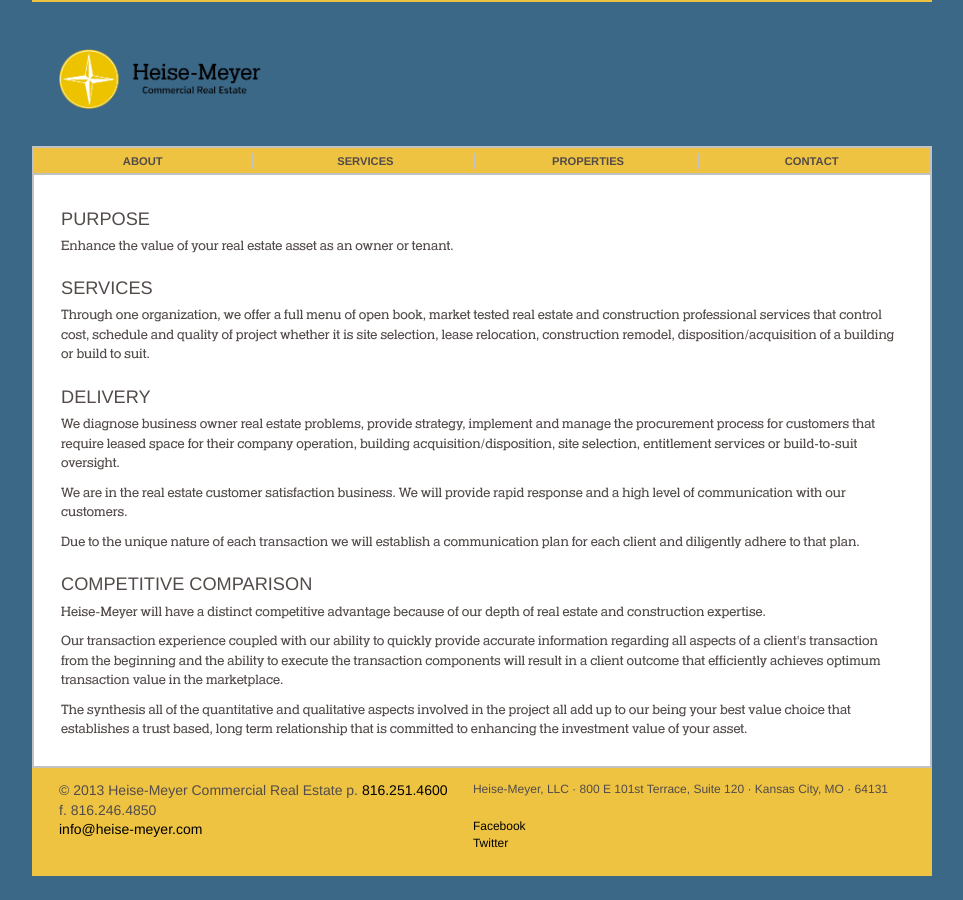
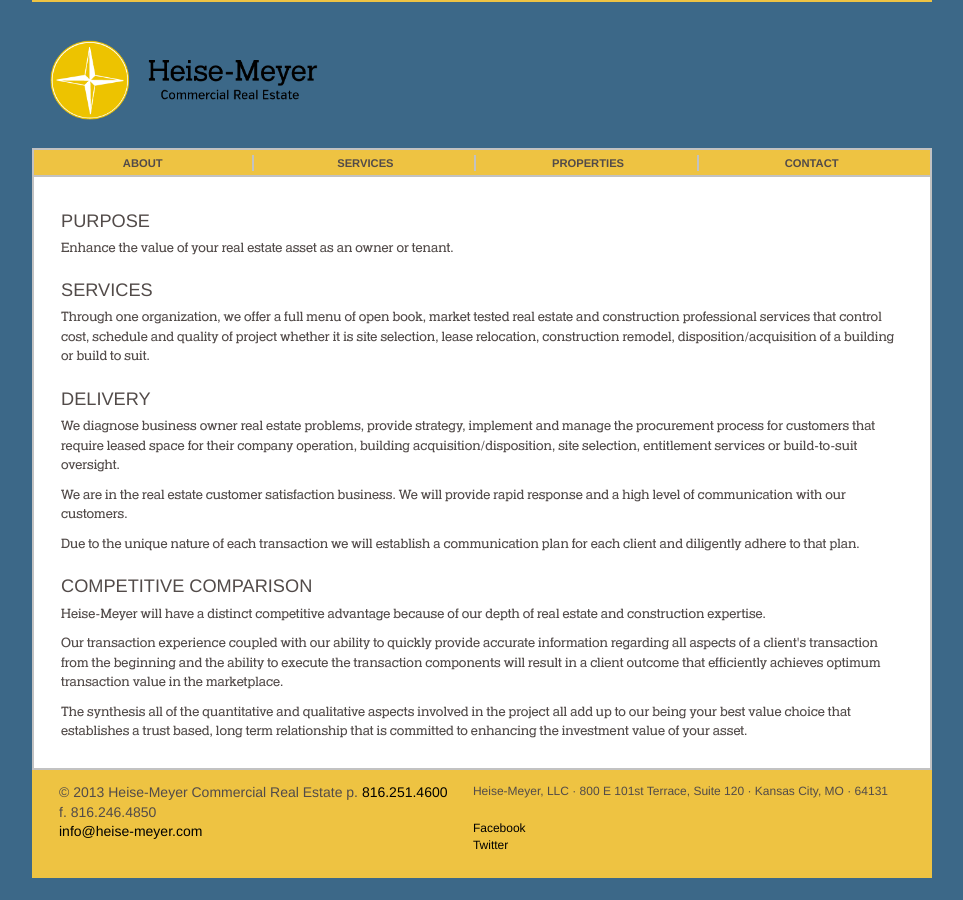
Before and after one commit to jiko/heisemeyer, a Jekyll site: the page built from index.html, in a window 1280 px wide. Shown: the whole page, without its empty margins (158-1121 px from the left). Built offline with Jekyll 4.4.1, drawn with Linux system fonts in a browser that asks for light colours.

Commit message:
Header Sizing
Adjustments to padding and size of header image.

```diff
--- a/_layouts/default.html
+++ b/_layouts/default.html
@@ -16,7 +16,7 @@
         <div class="container">
           <div class="site">
             <header>
-              <h1 class="title"><a href="{{ site.baseurl }}/"><img src="{{ site.baseurl }}/img/HM-Logo.png" height="60px"></a></h1>
+              <h1 class="title"><a href="{{ site.baseurl }}/"><img src="{{ site.baseurl }}/img/HM-Logo.png" height="80px"></a></h1>
             </header>
             <nav>
             	<ul>
--- a/css/main.css
+++ b/css/main.css
@@ -78,7 +78,7 @@
 	background color: #ffffff;}
 
 header {
-	padding: 3%;
+	padding: 2%;
 	border-top: 2px solid #EEC343;}
 header h1 {
 	color: #ffffff;}
```
